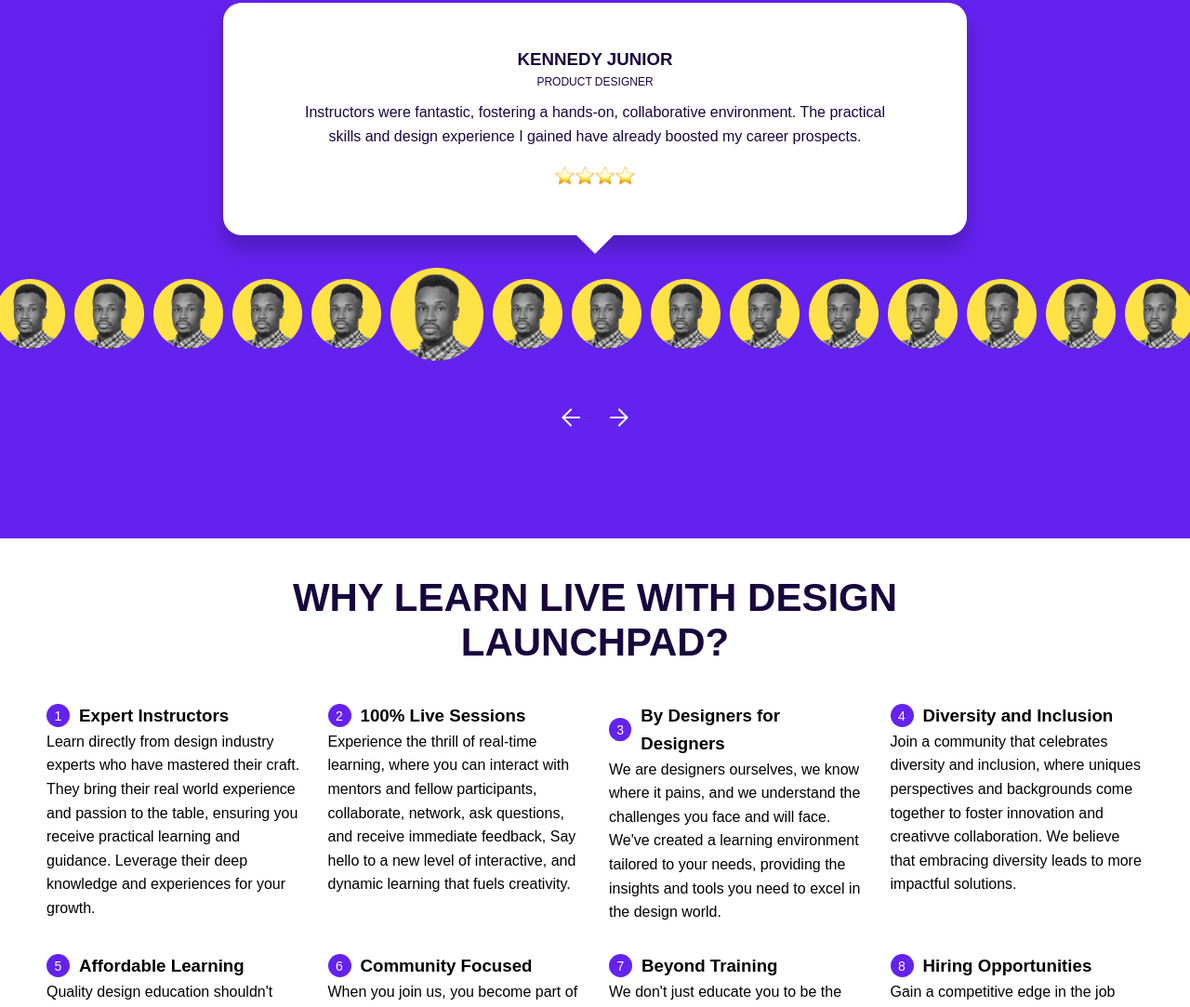
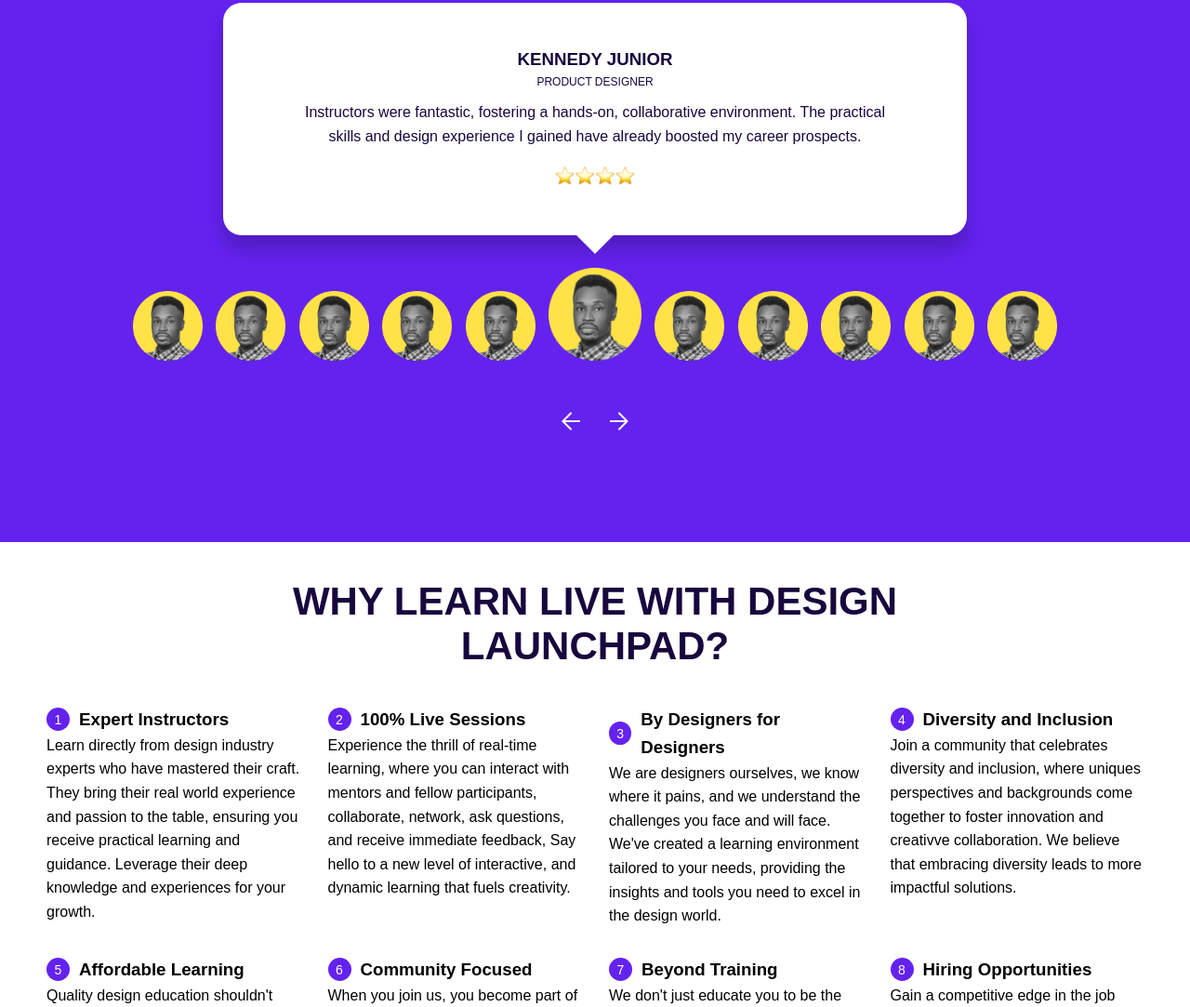
Before and after one commit to anekegaza/dlaunchpad, a plain HTML site: page index.html in a window 1280 px wide. Shown: the part 2691-3774 px from the top of the page at 93% size. Drawn offline with nearby package versions, Linux system fonts and the light colour scheme; a web font is replaced by a local one.

Commit message:
Fix: Added scrollable image

```diff
--- a/index.html
+++ b/index.html
@@ -490,99 +490,27 @@
           </div>
         </div>
         <div class="testimonial-image">
-          <img
-            src="./Images/kennedy.png"
-            class="user-img"
-            onclick="showReview()"
-          />
-          <img
-            src="./Images/kennedy.png"
-            class="user-img"
-            onclick="showReview()"
-          />
-          <img
-            src="./Images/kennedy.png"
-            class="user-img"
-            onclick="showReview()"
-          />
-          <img
-            src="./Images/kennedy.png"
-            class="user-img"
-            onclick="showReview()"
-          />
-          <img
-            src="./Images/kennedy.png"
-            class="user-img"
-            onclick="showReview()"
-          />
-          <img
-            src="./Images/kennedy.png"
-            class="user-img"
-            onclick="showReview()"
-          />
-          <img
-            src="./Images/kennedy.png"
-            class="user-img active-img"
-            onclick="showReview()"
-          />
-          <img
-            src="./Images/kennedy.png"
-            class="user-img"
-            onclick="showReview()"
-          />
-          <img
-            src="./Images/kennedy.png"
-            class="user-img"
-            onclick="showReview()"
-          />
-          <img
-            src="./Images/kennedy.png"
-            class="user-img"
-            onclick="showReview()"
-          />
-          <img
-            src="./Images/kennedy.png"
-            class="user-img"
-            onclick="showReview()"
-          />
-          <img
-            src="./Images/kennedy.png"
-            class="user-img"
-            onclick="showReview()"
-          />
-          <img
-            src="./Images/kennedy.png"
-            class="user-img"
-            onclick="showReview()"
-          />
-          <img
-            src="./Images/kennedy.png"
-            class="user-img"
-            onclick="showReview()"
-          />
-          <img
-            src="./Images/kennedy.png"
-            class="user-img"
-            onclick="showReview()"
-          />
-          <img
-            src="./Images/kennedy.png"
-            class="user-img"
-            onclick="showReview()"
-          />
-          <img
-            src="./Images/kennedy.png"
-            class="user-img"
-            onclick="showReview()"
-          />
+          <div class="testimonial-img-wrapper">
+            <img src="./Images/kennedy.png" class="user-img" />
+            <img src="./Images/kennedy.png" class="user-img" />
+            <img src="./Images/kennedy.png" class="user-img" />
+            <img src="./Images/kennedy.png" class="user-img" />
+            <img src="./Images/kennedy.png" class="user-img" />
+            <img src="./Images/kennedy.png" class="user-img" />
+            <img src="./Images/kennedy.png" class="user-img" />
+            <img src="./Images/kennedy.png" class="user-img" />
+            <img src="./Images/kennedy.png" class="user-img" />
+            <img src="./Images/kennedy.png" class="user-img" />
+            <img src="./Images/kennedy.png" class="user-img" />
+          </div>
         </div>
       </div>
       <div class="nav-btn">
         <div class="prev">
-          <img src="./Images/arrow_previous.png" onclick="showReview()" />
+          <img src="./Images/arrow_previous.png" />
         </div>
         <div class="next">
-          <img src="./Images/arrow_forward.png" onclick="showReview()" />
+          <img src="./Images/arrow_forward.png" />
         </div>
       </div>
     </section>
--- a/main.js
+++ b/main.js
@@ -121,3 +121,41 @@ function show(n) {
 
   testimonials[counter - 1].style.display = "block";
 }
+
+function slideImage() {
+  const images = document.querySelectorAll(".user-img");
+  const testimonialImgWrapper = document.querySelector(
+    ".testimonial-img-wrapper"
+  );
+  let i = Math.floor(images.length / 2);
+  images[i].classList.add("active-img");
+  let nextClicks = 0;
+  let prevClicks = 0;
+
+  document.querySelector(".next").addEventListener("click", () => {
+    if (i < images.length && i !== images.length - 1) {
+      prevClicks = 0;
+      nextClicks++;
+      images[i].classList.remove("active-img");
+      images[i + 1].classList.add("active-img");
+      testimonialImgWrapper.style.transform = `translateX(-${
+        nextClicks * 25
+      }px)`;
+      i++;
+    }
+  });
+
+  document.querySelector(".prev").addEventListener("click", () => {
+    if (i < images.length && i !== 0) {
+      nextClicks = 0;
+      prevClicks++;
+      images[i].classList.remove("active-img");
+      images[i - 1].classList.add("active-img");
+      testimonialImgWrapper.style.transform = `translateX(${
+        prevClicks * 25
+      }px)`;
+      i--;
+    }
+  });
+}
+slideImage();
--- a/style.css
+++ b/style.css
@@ -298,6 +298,7 @@ nav {
   border-radius: 5px;
   transition: all 0.5s linear;
   border-radius: 10px;
+  cursor: pointer;
 }
 .gradient {
   position: absolute;
@@ -547,6 +548,8 @@ nav {
   display: flex;
   align-items: center;
   justify-content: center;
+  max-width: 100%;
+  overflow-x: hidden;
 }
 .user-img {
   width: 75px;
```
